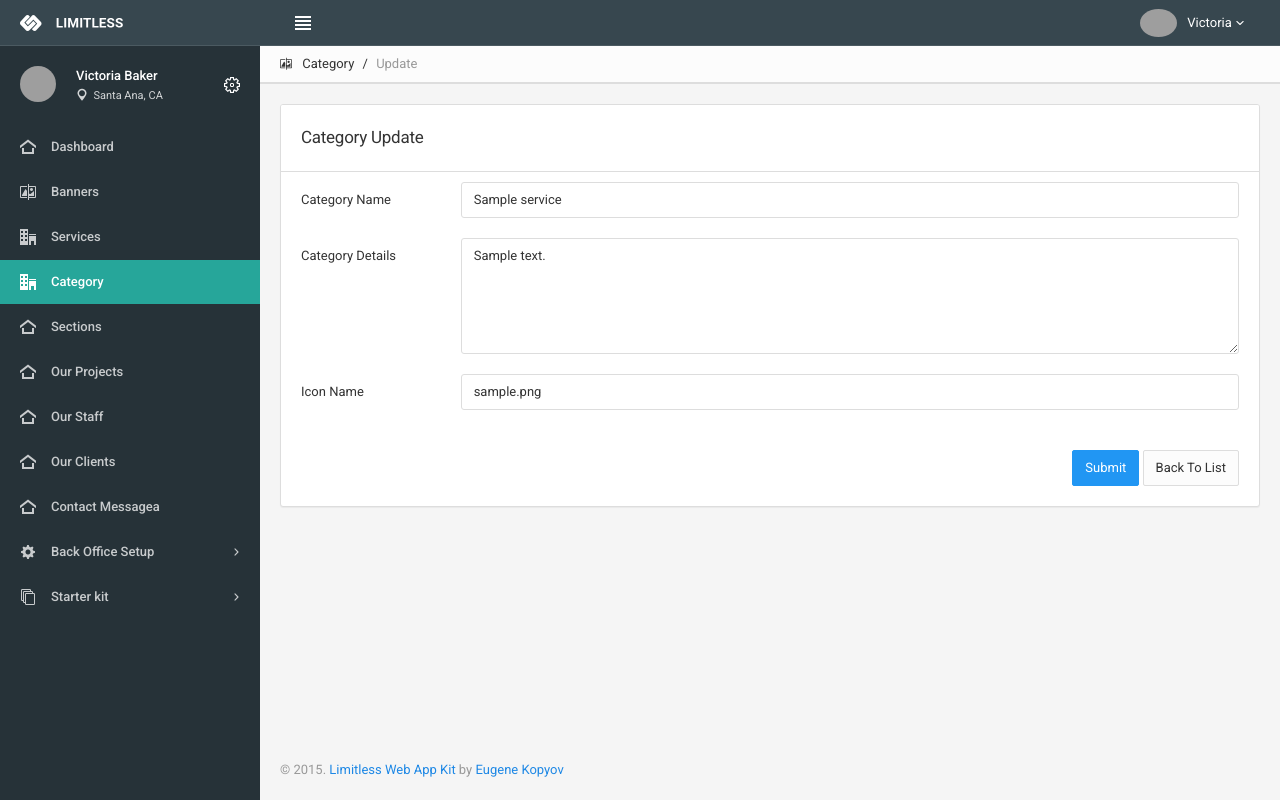
After one commit to bdsuman/portfolio_site_with_admin_panel, a PHP site: page /admin/category/categoryUpdate.php?service_id=1 in a window 1280 px wide. The commit adds this page. Run offline with PHP 8.4, Linux system fonts and the light colour scheme; tables that the repository leaves empty or names only in its code hold one stand-in row (values such as "Sample post"); style sheets or scripts are compiled from the project's sources; grey boxes are pictures that could not be loaded.

Commit message:
category insert ok

```diff
--- /dev/null
+++ b/admin/category/categoryUpdate.php
@@ -0,0 +1,169 @@
+<!DOCTYPE html>
+<html lang="en">
+<?php
+	if (basename(__DIR__) != 'admin') {
+		$baseUrl = '../';
+		$isInternal = true;
+	} else {
+		$baseUrl = '';
+		$isInternal = false;
+	}
+ 	include '../includes/head.php';
+?>
+<body>
+
+	<?php include '../includes/mainNav.php'; ?>
+
+	<!-- Page container -->
+	<div class="page-container">
+
+		<!-- Page content -->
+		<div class="page-content">
+
+			<!-- Main sidebar -->
+			<div class="sidebar sidebar-main">
+				<div class="sidebar-content">
+
+					<!-- User menu -->
+					<div class="sidebar-user">
+						<div class="category-content">
+							<div class="media">
+								<a href="#" class="media-left"><img src="<?php echo $isInternal == true ? '../': ' ';?>assets/images/placeholder.jpg" class="img-circle img-sm" alt=""></a>
+								<div class="media-body">
+									<span class="media-heading text-semibold">Victoria Baker</span>
+									<div class="text-size-mini text-muted">
+										<i class="icon-pin text-size-small"></i> &nbsp;Santa Ana, CA
+									</div>
+								</div>
+
+								<div class="media-right media-middle">
+									<ul class="icons-list">
+										<li>
+											<a href="#"><i class="icon-cog3"></i></a>
+										</li>
+									</ul>
+								</div>
+							</div>
+						</div>
+					</div>
+					<!-- /user menu -->
+					<?php $manuName = basename(__DIR__); ?>
+					<?php include '../includes/navigation.php'; ?>
+
+				</div>
+			</div>
+			<!-- /main sidebar -->
+
+
+			<!-- Main content -->
+			<div class="content-wrapper">
+
+				<!-- Page header -->
+				<div class="page-header">
+					<div class="breadcrumb-line">
+						<ul class="breadcrumb">
+							<li><a href="#"><i class="icon-image-compare position-left"></i> Category</a></li>
+							<li class="active">Update</li>
+						</ul>
+					</div>
+				</div>
+				<!-- /page header -->
+
+
+				<!-- Content area -->
+				<div class="content">
+
+					<!-- Basic datatable -->
+					<div class="panel panel-flat">
+						<div class="panel-heading">
+							<h5 class="panel-title">Category Update</h5>
+							<div class="heading-elements">
+								<ul class="icons-list">
+			                		<!-- <li><a data-action="collapse"></a></li>
+			                		<li><a data-action="reload"></a></li>
+			                		<li><a data-action="close"></a></li> -->
+			                	</ul>
+		                	</div>
+						</div>
+
+						<div class="panel-body">
+							<?php
+								require '../controller/dbConfig.php';
+								$service_id = $_GET['service_id'];
+								$getSingleDataQry = "SELECT * FROM services WHERE id={$service_id}";
+								$getResult = mysqli_query($dbCon, $getSingleDataQry);
+							?>
+							<form class="form-horizontal" action="../controller/CategoryController.php" method="post" enctype="multipart/form-data">
+								<fieldset class="content-group mt-10">
+
+									<?php
+										if (isset($_GET['msg'])) {
+									?>
+										<div class="alert alert-success no-border">
+											<button type="button" class="close" data-dismiss="alert"><span>×</span><span class="sr-only">Close</span></button>
+											<span class="text-semibold">Success</span> <?php echo $_GET['msg']; ?>
+										</div>
+									<?php } ?>
+
+
+									<?php
+										foreach ($getResult as $key => $service) {
+									?>
+										<input type="hidden" class="form-control" name="service_id" value="<?php echo $service['id']; ?>">
+
+										<div class="form-group">
+											<label class="control-label col-lg-2" for="service_name">Category Name</label>
+											<div class="col-lg-10">
+												<input type="text" class="form-control" id="service_name" name="service_name" required value="<?php echo $service['service_name']; ?>">
+											</div>
+										</div>
+										<div class="form-group">
+											<label class="control-label col-lg-2" for="service_details">Category Details</label>
+											<div class="col-lg-10">
+												<textarea rows="5" cols="5" class="form-control" placeholder="Default textarea" id="service_details" name="service_details" required><?php echo $service['service_details']; ?></textarea>
+											</div>
+										</div>
+										<div class="form-group">
+											<label class="control-label col-lg-2" for="icon_name">Icon Name</label>
+											<div class="col-lg-10">
+												<input type="text" class="form-control" id="icon_name" name="icon_name" required value="<?php echo $service['icon_name']; ?>">
+											</div>
+										</div>
+
+
+
+									<?php } ?>
+								</fieldset>
+
+								<div class="text-right">
+									<button type="submit" class="btn btn-primary" name="updateCategory">Submit</button>
+									<a href="servicesList.php" class="btn btn-default">Back To List </a>
+								</div>
+							</form>
+						</div>
+
+
+					</div>
+					<!-- /basic datatable -->
+
+					<!-- Footer -->
+					<div class="footer text-muted">
+						&copy; 2015. <a href="#">Limitless Web App Kit</a> by <a href="http://themeforest.net/user/Kopyov" target="_blank">Eugene Kopyov</a>
+					</div>
+					<!-- /footer -->
+
+				</div>
+				<!-- /content area -->
+
+			</div>
+			<!-- /main content -->
+
+		</div>
+		<!-- /page content -->
+
+	</div>
+	<!-- /page container -->
+
+	<?php include '../includes/script.php'; ?>
+</body>
+</html>
--- a/admin/includes/navigation.php
+++ b/admin/includes/navigation.php
@@ -7,6 +7,7 @@
             <li class=<?php echo $manuName == 'admin' ? "active" : ''; ?> ><a href="<?php echo $isInternal == true ? '../': '';?>index.php"><i class="icon-home4"></i> <span>Dashboard</span></a></li>
             <li class=<?php echo $manuName == 'banner' ? "active" : ''; ?> ><a href="<?php echo $isInternal == true ? '../banner/': 'banner/';?>bannerList.php"><i class="icon-image-compare"></i> <span>Banners</span></a></li>
             <li class=<?php echo $manuName == 'service' ? "active" : ''; ?>><a href="<?php echo $isInternal == true ? '../service/': 'service/';?>servicesList.php"><i class="icon-office"></i> <span>Services</span></a></li>
+            <li class=<?php echo $manuName == 'category' ? "active" : ''; ?>><a href="<?php echo $isInternal == true ? '../category/': 'category/';?>categoryList.php"><i class="icon-office"></i> <span>Category</span></a></li>
             <li><a href="#"><i class="icon-home4"></i> <span>Sections</span></a></li>
             <li><a href="#"><i class="icon-home4"></i> <span>Our Projects</span></a></li>
             <li><a href="#"><i class="icon-home4"></i> <span>Our Staff</span></a></li>
```
Also changed, not shown: admin/category/categoryCreate.php (added, +142 -0 lines), admin/category/categoryDelete.php (added, +15 -0 lines), admin/category/categoryList.php (added, +157 -0 lines), admin/controller/categoryController.php (added, +46 -0 lines).
